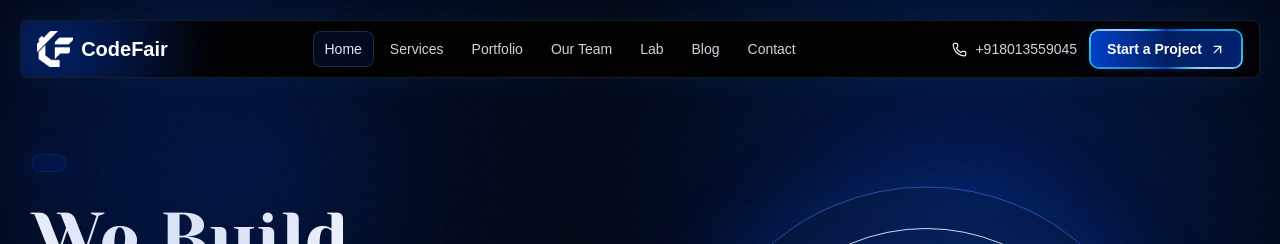
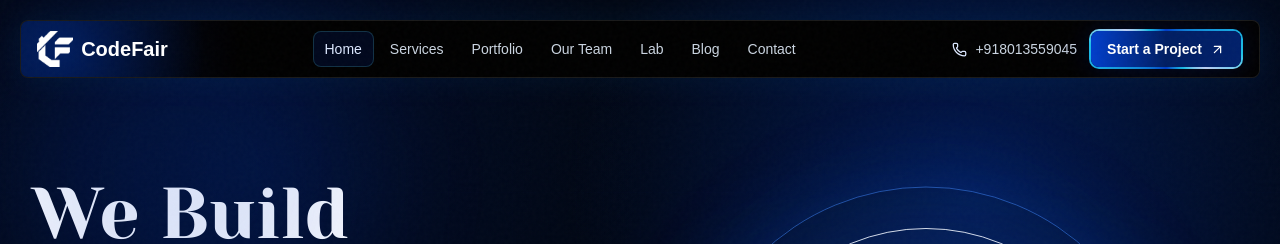
Before and after one commit to kabirta/FutureMind-, a React (Vite) app: page / in a window 1280 px wide. Shown: the top 244 px of the page. Built offline with nearby package versions, Linux system fonts and the light colour scheme; a web font is replaced by a local one.

Commit message:
website and glitch solve

```diff
--- a/src/components/sections/Hero.jsx
+++ b/src/components/sections/Hero.jsx
@@ -126,7 +126,6 @@ const Hero = () => {
           <motion.div
             variants={fadeUp}
             transition={{ duration: 0.55, ease: [0.22, 1, 0.36, 1] }}
-            className="mb-6 inline-flex items-center gap-2 rounded-lg border border-blue-300/25 bg-blue-400/10 px-4 py-2 font-body text-xs font-semibold text-blue-100 shadow-[0_0_28px_rgb(0_62_203_/_0.18)]"
           >
             {/* <Zap size={13} className="fill-blue-100" />
             Next Gen Digital Agency */}
```
Also changed, not shown: public/logo.svg (renamed from public/icon/logo.svg).
